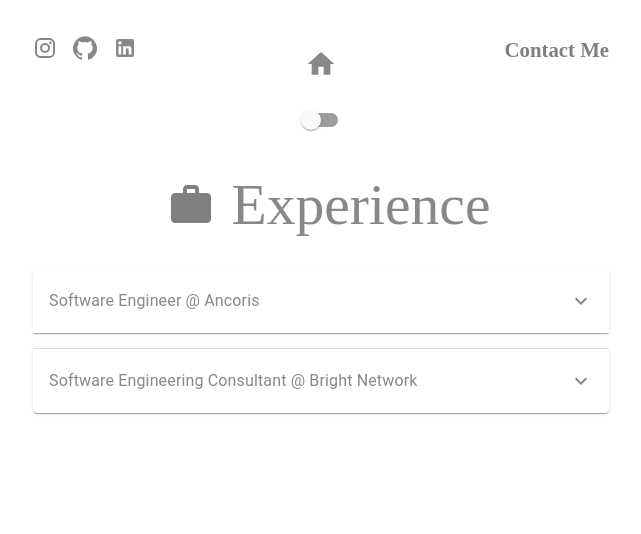
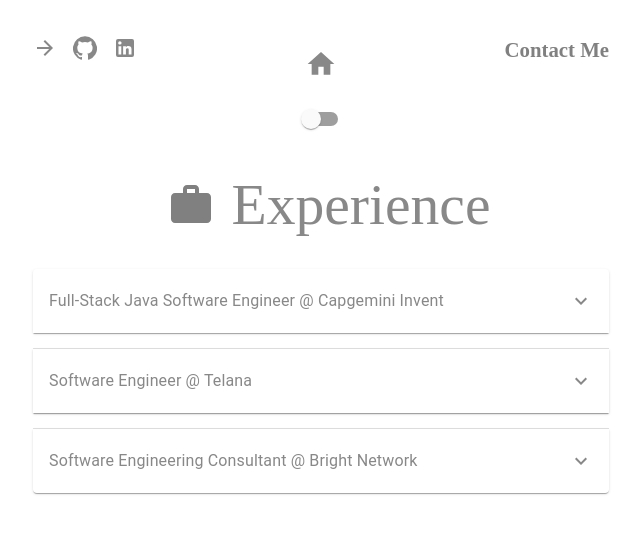
Before and after one commit to jsum20/portfolio-project, a React (Create React App) app: page /work in a window 1280 px wide. Shown: the top 534 px of the page, without its empty margins (319-960 px from the left). Built offline with nearby package versions, Linux system fonts and the light colour scheme; a web font is replaced by a local one.

Commit message:
update portfolio

```diff
--- a/src/App.js
+++ b/src/App.js
@@ -11,7 +11,7 @@ function App() {
   return (
     <>
     <Navigation />
-    <ToggleSwitch/>
+        <ToggleSwitch/>
     <Routes>
       <Route exact path="/portfolio-project" element={<HomePage />}/>
       <Route exact path="/projects" element={<ProjectsPage />}/>
--- a/src/Components/Navigation.js
+++ b/src/Components/Navigation.js
@@ -1,5 +1,5 @@
 import React from 'react';
-import InstagramIcon from '@material-ui/icons/Instagram';
+import ArrowForwardIcon from '@mui/icons-material/ArrowForward';
 import GitHubIcon from '@material-ui/icons/GitHub';
 import LinkedInIcon from '@material-ui/icons/LinkedIn';
 import HomeIcon from '@material-ui/icons/Home';
@@ -11,8 +11,8 @@ const Navigation = () => {
         <>
         <NavigationStyled>
             <div className="nav-icons">
-                <a target="_blank" href="https://www.instagram.com/picsbyjase/">
-                    <InstagramIcon className="instagram-icon"/>
+                <a target="_blank">
+                    <ArrowForwardIcon/>
                 </a>
                 <a target="_blank" href="https://github.com/jsum20">
                     <GitHubIcon className="github-icon"/>
@@ -65,7 +65,7 @@ const NavigationStyled = styled.div`
 
     .home-icon-container{
         display:flex;
-        justify-content:center;
+        justify-content: center;
         margin-top:2rem;
 
         @media only screen and (max-width: 768px) {
--- a/src/Components/ToggleSwitch.js
+++ b/src/Components/ToggleSwitch.js
@@ -44,7 +44,6 @@ const ToggleSwitch = () => {
 const LightDarkSwitchStyled = styled.div`
     height: 2.5rem;
     z-index: 15;
-    align-items: center;
     display: flex;
     justify-content: center;
 `;
--- a/src/Pages/HomePage.js
+++ b/src/Pages/HomePage.js
@@ -8,7 +8,6 @@ const HomePage = () => {
 
     return (
         <MainWrapper>
-
 
         <MainHeader>
             <h1>Jason Sum</h1>
@@ -21,8 +20,8 @@ const HomePage = () => {
 
         <Info>
             <p>
-                A software engineer based currently in London, UK. I'm working with Ancoris at the moment with a focus on mobile Android applications.
-                Before this, I contributed to building banking products for helping millions of customers within financial difficulty at Lloyds Banking Group.
+                Hi! I'm Jason, a software engineer based currently in Manchester, UK. I'm currently working at Capgemini Invent at the moment as a full-stack Java developer with a backend focus.
+                Before this, I contributed to building banking products for helping millions of customers at Lloyds Banking Group and Android mobile development at Telana.
             </p>
         </Info>
 
--- a/src/Pages/WorkPage.js
+++ b/src/Pages/WorkPage.js
@@ -67,25 +67,61 @@ const WorkPage = () => {
                         aria-controls="panel1a-content"
                         id="panel1a-header"
                     >
-                        <Typography>Software Engineer @ Ancoris</Typography>
+                        <Typography>Full-Stack Java Software Engineer @ Capgemini Invent</Typography>
                     </AccordionSummary>
                     <AccordionDetails className={classes.accordionDetails}>
                         <div>
                         <Typography>
-                        March 2023 - Current<br /><br />At Ancoris, I have had the opportunity to hone my mobile development skills, specifically in Android.
-                        I am currently working on a global Android application for Rentokil Initial. The skills used primarily in this role include:<br /><br />
+                        June 2025 - Current<br /><br />At Capgemini Invent, I primary work on web applications with a focus on backend development, designing
+                        scalable backend systems that enable consistent user experiences across products.
+                        The skills used primarily in this role include:<br /><br />
 
                         </Typography>
                             <div>
                                 <ul>
                                     <li>
-                                    {arrow} Android
+                                    {arrow} Java - Springboot
+                                    </li>
+                                    <li>
+                                    {arrow} Typescript - Nunjucks
+                                    </li>
+                                    <li>
+                                    {arrow} Apache Kafka
+                                    </li>
+                                    <li>
+                                    {arrow} AWS
+                                    </li>
+                                </ul>
+                            </div>
+                        </div>
+                    </AccordionDetails>
+                </Accordion>
+
+                <Accordion className={classes.accordion}>
+                    <AccordionSummary
+                        expandIcon={<ExpandMoreIcon className={classes.expandIcon} />}
+                        aria-controls="panel1a-content"
+                        id="panel1a-header"
+                    >
+                        <Typography>Software Engineer @ Telana</Typography>
+                    </AccordionSummary>
+                    <AccordionDetails className={classes.accordionDetails}>
+                        <div>
+                        <Typography>
+                        March 2023 - Nov 2024<br /><br />At Ancoris, I have had the opportunity to hone my mobile development skills, specifically in Android.
+                        I worked with multiple client on developing their global Android applications. The skills used primarily in this role include:<br /><br />
+
+                        </Typography>
+                            <div>
+                                <ul>
+                                    <li>
+                                    {arrow} Android - Jetpack Compose
                                     </li>
                                     <li>
                                     {arrow} Java
                                     </li>
                                     <li>
-                                    {arrow} GCP
+                                    {arrow} Google Cloud Platform
                                     </li>
                                 </ul>
                             </div>
@@ -104,18 +140,18 @@ const WorkPage = () => {
                     <AccordionDetails className={classes.accordionDetails}>
                         <div>
                             <Typography>
-                            Feb 2022 - March 2023<br /><br />During my time at Bright Network working as a software engineering consultant for Lloyds Banking Group, I had the chance
-                            work on web development, primarily on an internal colleague tool for helping customers with financial difficulty. I had the opportunity to mentor graduates and partake in several hackathons.
+                            Sept 2021 - March 2023<br /><br />During my time at Bright Network working as a software engineering consultant for Lloyds Banking Group, I had the chance
+                            work on web development, primarily on an internal colleague tool for supporting customers with financial difficulty. I had the opportunity to mentor graduates and partake in several hackathons.
                             The skills used primarily in this role include:<br /><br />
                             </Typography>
 
                             <div>
                                 <ul>
                                     <li>
-                                    {arrow} Javascript/React
+                                    {arrow} Javascript - React
                                     </li>
                                     <li>
-                                    {arrow} Java/Springboot
+                                    {arrow} Java - Springboot
                                     </li>
                                     <li>
                                     {arrow} PostgreSQL/Databases
```
